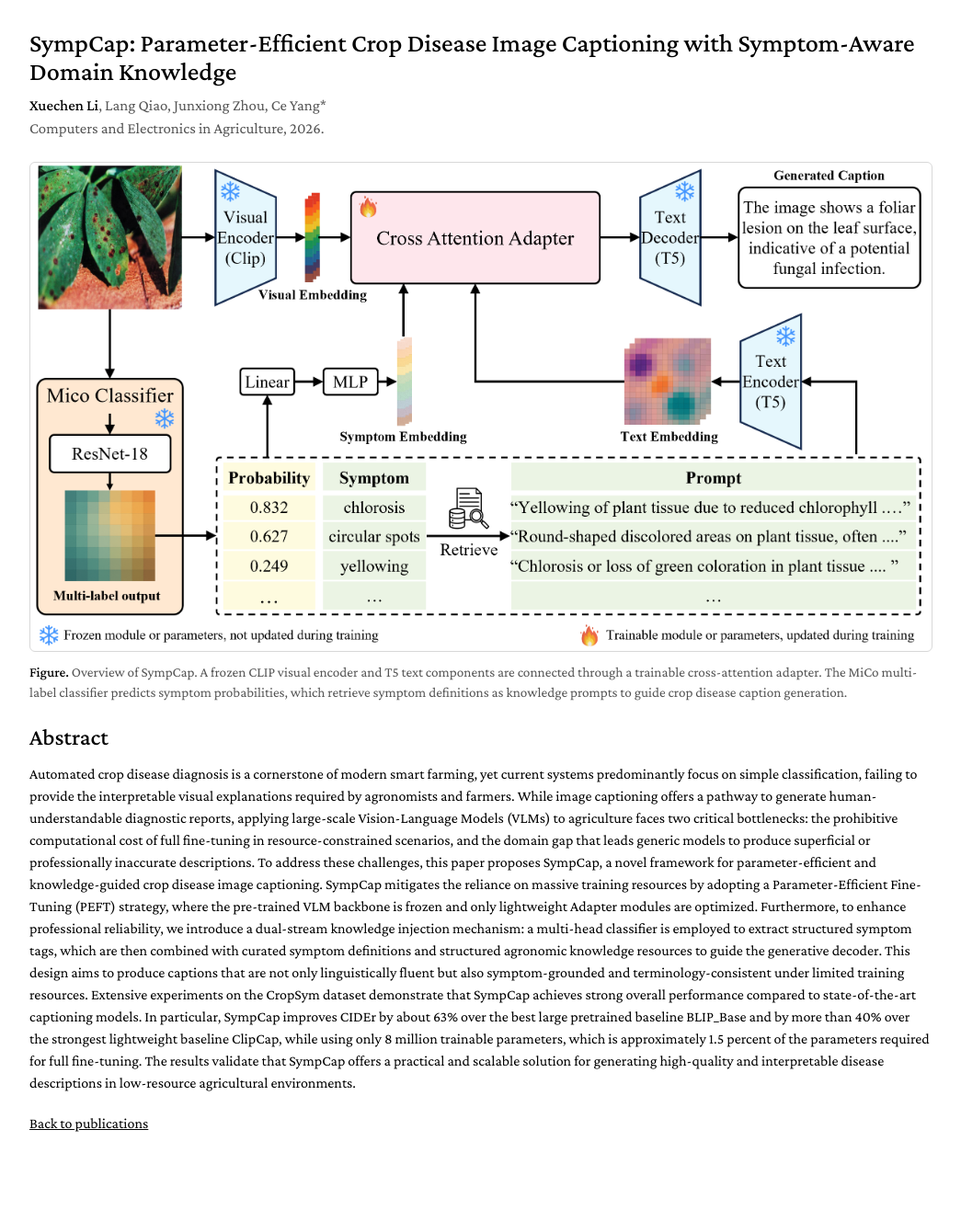
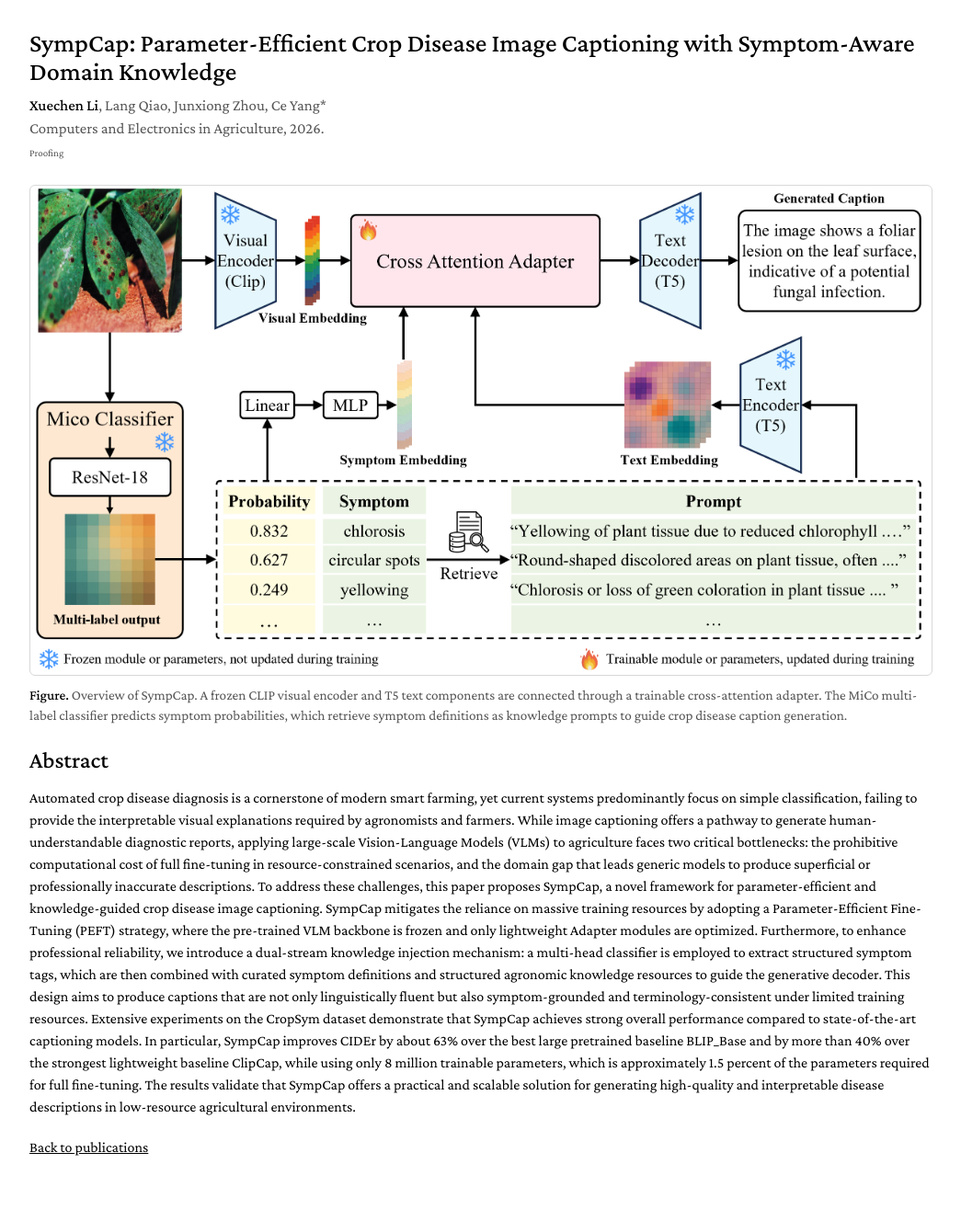
Before and after one commit to dbcopper/dbcopper.github.io, a Jekyll site: the page built from projects/sympcap.md, in a window 1280 px wide. Shown: the whole page at 92% size, without its empty margins (118-1163 px from the left). Built offline with Jekyll 4.4.1, drawn with Linux system fonts in a browser that asks for light colours; before the commit the page ends 1302 px from its top, so only the background shows below that.

Commit message:
Mark SympCap accepted at COMPAG and in proofing

```diff
--- a/_data/publications.yml
+++ b/_data/publications.yml
@@ -79,7 +79,8 @@ first_author:
     code:
     bibtex:
     image: ./assets/img/SympCap.png
-    status: in_progress
+    status: published
+    notes: Proofing
 
   - title: "K2B-MoPE: An Efficient Mixture of Phenotypic Experts Framework for Interpretable Kernel-to-Batch Fusarium Head Blight Severity Assessment in Wheat"
     authors: <strong>Xuechen Li</strong>, Susan Reynolds, Lang Qiao, Junxiong Zhou, Zezhong Tian, James Anderson, Shahryar Kianian, Ce Yang*
--- a/projects/sympcap.md
+++ b/projects/sympcap.md
@@ -8,7 +8,8 @@ description: "Symptom-aware crop disease image captioning with parameter-efficie
 
 <div class="project-meta">
   <strong>Xuechen Li</strong>, Lang Qiao, Junxiong Zhou, Ce Yang*<br>
-  Computers and Electronics in Agriculture, 2026.
+  Computers and Electronics in Agriculture, 2026.<br>
+  <small>Proofing</small>
 </div>
 
 <figure class="project-figure">
```
